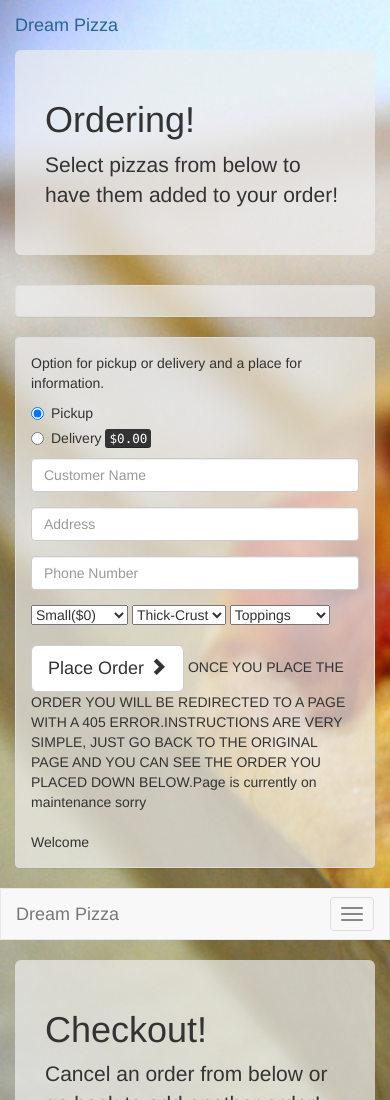
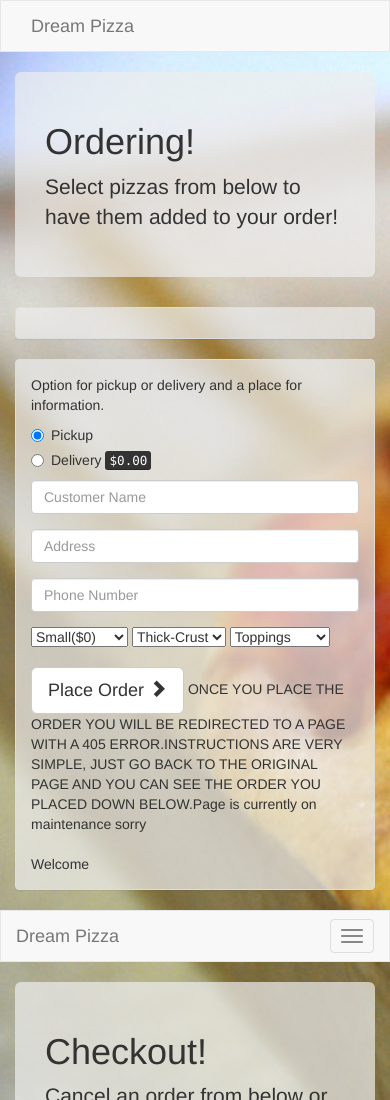
Before and after one commit to Jmungai-tech/Pizza-Order, a plain HTML site: page index.html in a window 390 px wide. Shown: the top 1100 px of the page. Drawn offline with nearby package versions, Linux system fonts and the light colour scheme; a script that the page names is missing.

Commit message:
Added navbar to header

```diff
--- a/index.html
+++ b/index.html
@@ -9,15 +9,10 @@
     <link href="css/styles.css" rel="stylesheet">
   </head>
   <body>
+    <nav class="navbar navbar-default" role="navigation">
+      <div class="container">
 
 
-        <div class="navbar-header">
-          <button type="button" class="navbar-toggle" data-toggle="collapse" data-target="#bs-example-navbar-collapse-1">
-            <span class="sr-only">Toggle navigation</span>
-            <span class="icon-bar"></span>
-            <span class="icon-bar"></span>
-            <span class="icon-bar"></span>
-          </button>
           <a class="navbar-brand" href="#">Dream Pizza</a>
         </div>
 
```
